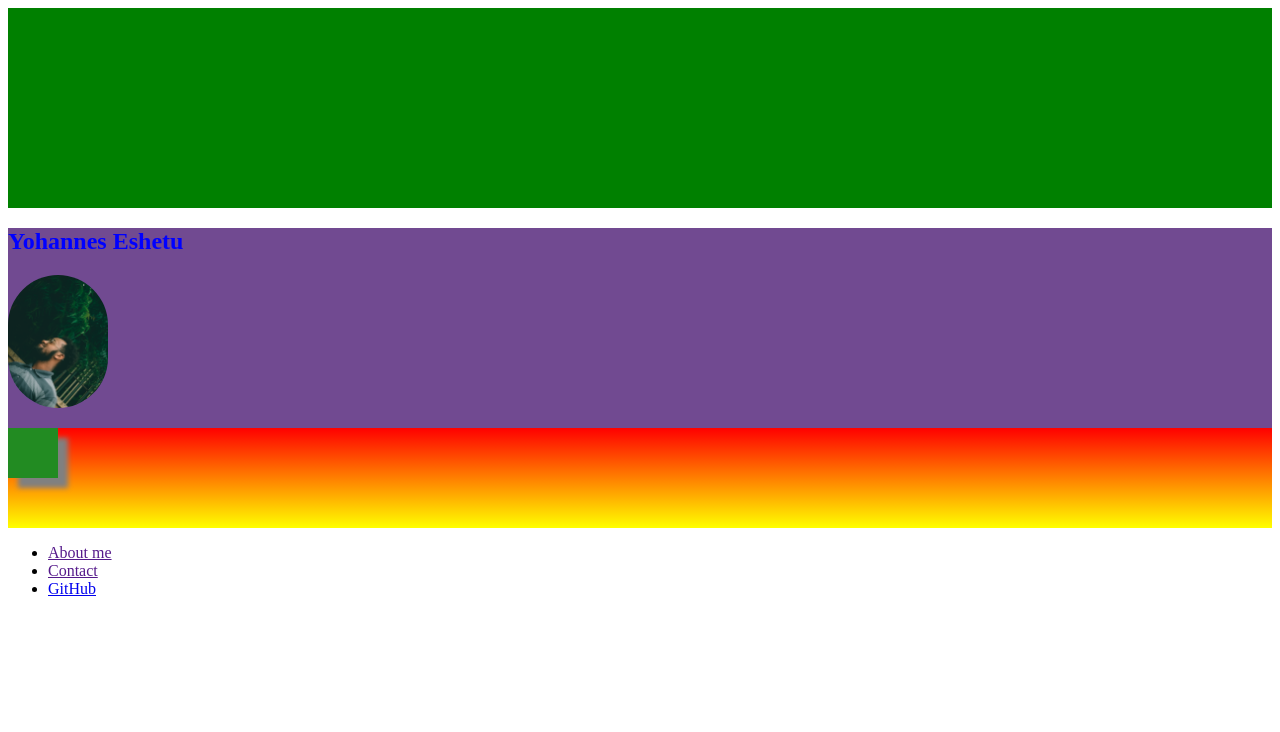
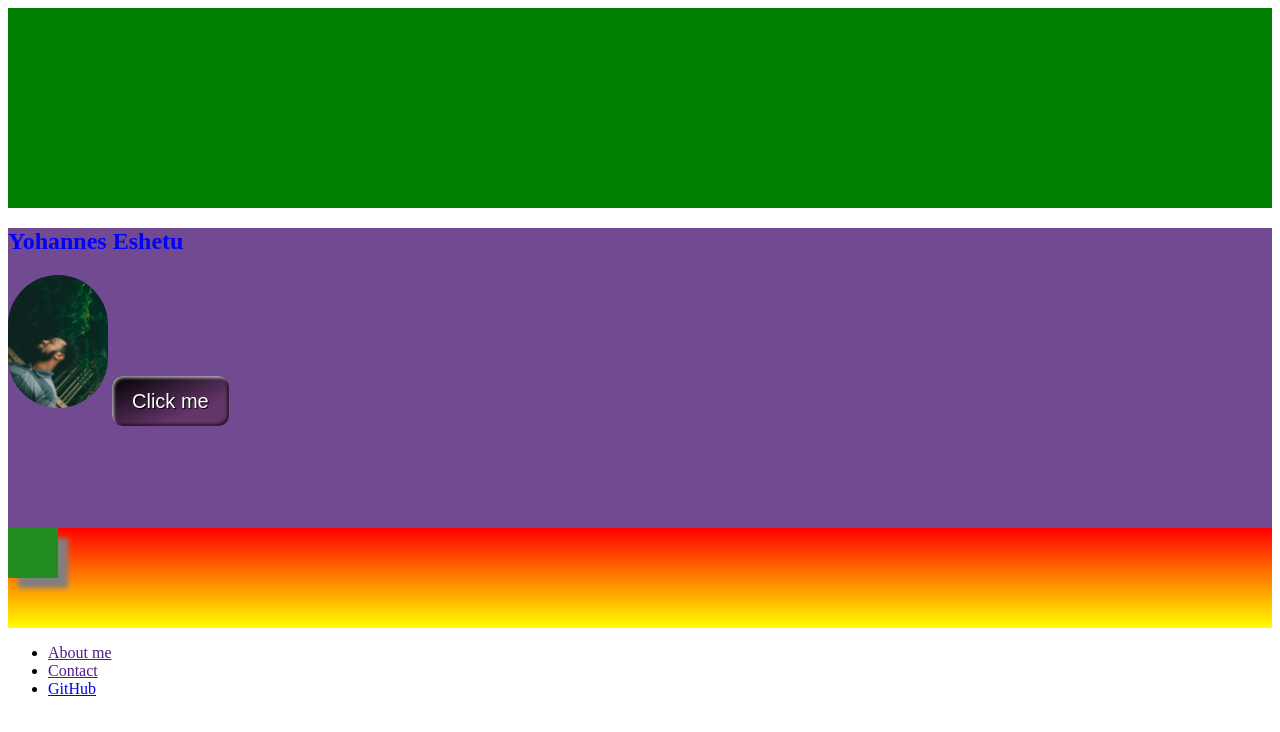
Before and after one commit to Yohannesiv/Bootcamp, a website built with Parcel: page index.html in a window 1280 px wide. Built offline with nearby package versions, Linux system fonts and the light colour scheme.

Commit message:
button styling in css

```diff
--- a/index.html
+++ b/index.html
@@ -10,6 +10,7 @@
       <div class="about-me">
         <h2 id="name">Yohannes Eshetu</h2>
         <img class="avatar" src="src/image/glass.jpg" alt="my avater" />
+        <button>Click me</button>
       </div>
       <section>
         <div class="test" id="main"></div>
--- a/styles.css
+++ b/styles.css
@@ -10,7 +10,7 @@ header {
 }
 .about-me {
   width: 100%;
-  height: 200px;
+  height: 300px;
   background-color: rgb(113, 74, 145);
   /*border: solid black 10px;
   border-radius: 50px;
@@ -45,3 +45,27 @@ section {
 #main {
   box-shadow: 10px 10px 5px grey;
 }
+button {
+  border: 0px;
+  padding: 0 20px;
+  font-size: 20px;
+  color: white;
+  text-shadow: 1px 1px 1px #000;
+  line-height: 2.5;
+  background-color: rgba(220, 0, 0, 0.1);
+  background-image: linear-gradient(
+    to top left,
+    rgba(0, 0, 0, 0.2),
+    rgba(0, 0, 0, 0.2) 30%,
+    rgba(0, 0, 0)
+  );
+  box-shadow: inset 2px 2px 3px rgba(255, 255, 255, 0.6),
+    inset -2px -2px 3px rgba(0, 0, 0, 0.6);
+  border-radius: 10px;
+}
+button:hover {
+  background-color: rgba(220, 0, 0, 1);
+}
+button:active {
+  box-shadow: inset -2px -2px 3px rgba(255, 255, 255, 0.6);
+}
```
